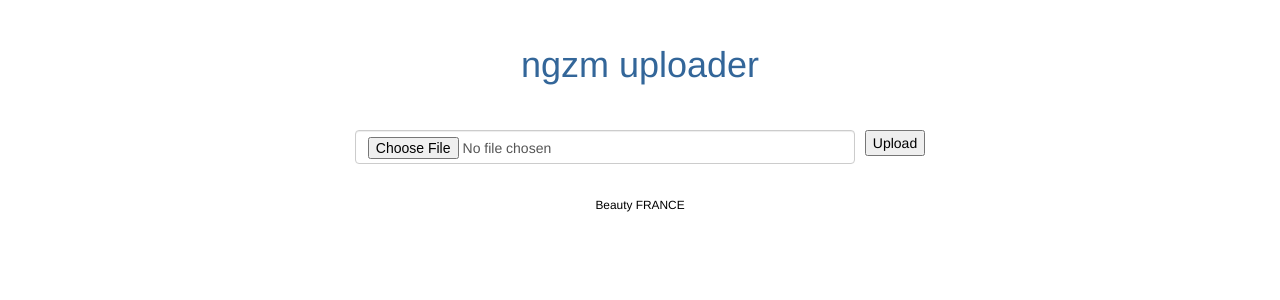
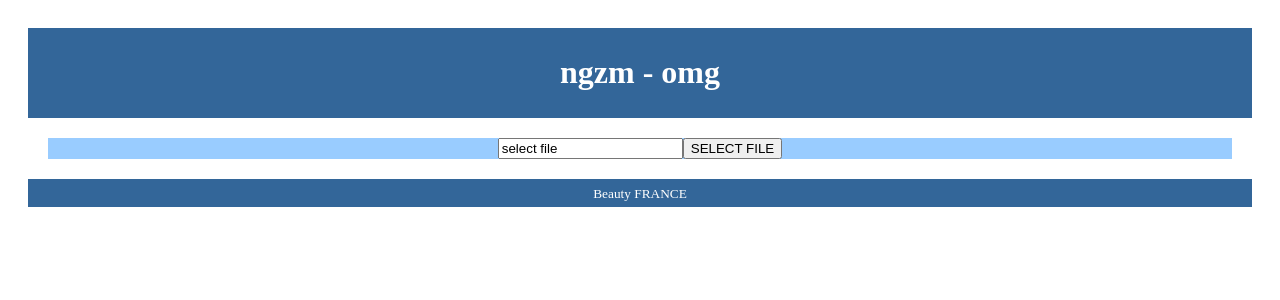
Before and after one commit to ngzm/uploader, a React app: page / in a window 1280 px wide. Shown: the top 300 px of the page. Built offline with nearby package versions, Linux system fonts and the light colour scheme.

Commit message:
WIP making cient app

```diff
--- a/client/src/App.css
+++ b/client/src/App.css
@@ -7,11 +7,13 @@
 }
 
 header {
+  background-color: #336699;
+  color: #ffffff;
   padding: 5px;
-  color: #336699;
 }
 
 footer {
+  background-color: #336699;
+  color: #ffffff;
   padding: 5px;
-  color: #000000;
 }
--- a/client/src/App.jsx
+++ b/client/src/App.jsx
@@ -17,7 +17,7 @@ function App() {
 function AppHeader() {
   return (
     <header>
-      <h1>ngzm uploader</h1>
+      <h1>ngzm - omg</h1>
     </header>
   );
 }
--- a/client/src/UploadForm.css
+++ b/client/src/UploadForm.css
@@ -1,12 +1,17 @@
-.upload_form {
+.uploadFile {
+  background-color: #99CCFF;
   margin: 0px auto;
-  padding: 5px;
 }
 
-.form-inline > * {
-  margin: 5px 5px;
+.uploadFile label {
+  width: 500px;
+  background-color: #eee;
+  border: solid 1px;
+}
+
+.nodisp {
+  display: none;
 }
 
 form input {
-  min-width: 500px;
 }
--- a/client/src/UploadForm.jsx
+++ b/client/src/UploadForm.jsx
@@ -2,21 +2,36 @@ import React, { Component } from 'react';
 import './UploadForm.css';
 
 class UploadForm extends Component {
+  constructor(props) {
+    super(props);
+    this.state = { file: null };
+  }
+
+  changeFile(evt) {
+    console.dir(evt.target);
+    console.dir(evt.target.files[0]);
+
+    this.setState({ file: evt.target.files[0] });
+  }
+  selectFile() {
+    this.fileInput.click();
+  }
+
   render() {
+    const fname = (this.state.file) ? this.state.file.name : 'select file';
+
     return (
-      <div className="upload_form">
-        <form
-          className="form-inline"
-          encType="multipart/form-data"
-          action="/upload"
-          method="POST"
-        >
-          <div className="form-group">
-            <label className="sr-only" htmlFor="upfile">Upload File</label>
-            <input id="upfile" type="file" name="testfile" className="form-control" />
-          </div>
-          <button>Upload</button>
-        </form>
+      <div className="uploadFile">
+        <input type="text" defalutValue="select file" value={fname} />
+        <input
+          className="nodisp"
+          id="upfile"
+          name="upfile"
+          type="file"
+          ref={(input) => { this.fileInput = input; }}
+          onChange={(e) => { this.changeFile(e); }}
+        />
+        <button onClick={() => { this.selectFile(); }}>SELECT FILE</button>
       </div>
     );
   }
```
Also changed, not shown: client/template/index.ejs.
